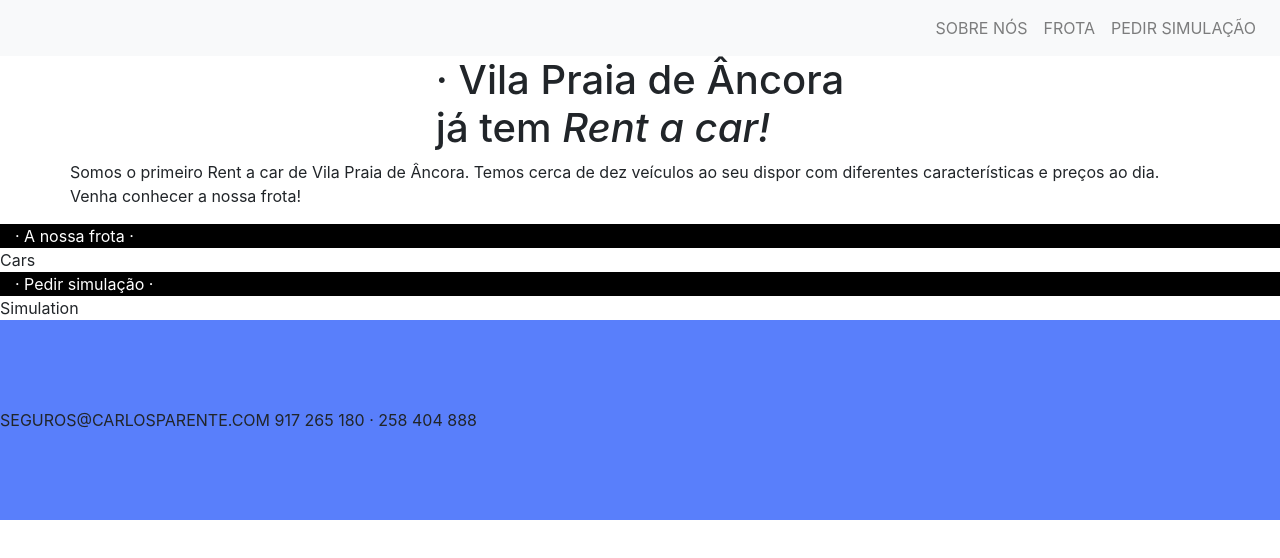
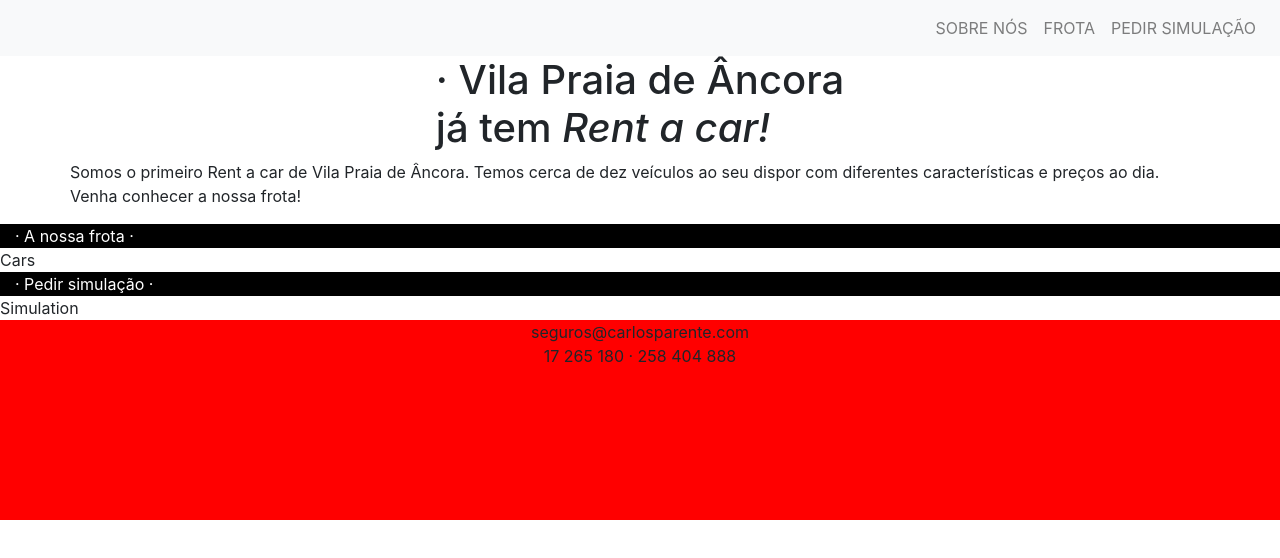
Before and after one commit to lmagoncalo/seguros-parente, a React (Create React App) app: page / in a window 1280 px wide. Shown: the top 558 px of the page. Built offline with nearby package versions, Linux system fonts and the light colour scheme.

Commit message:
Footer update

```diff
--- a/src/Components/Footer/Footer.css
+++ b/src/Components/Footer/Footer.css
@@ -0,0 +1,9 @@
+
+.menuFooter {
+    height: 200px;
+    /*background: getColor();*/
+    background: red;
+    text-align: center;
+    display: block;
+    align-items: center;
+}
--- a/src/Components/Footer/Footer.js
+++ b/src/Components/Footer/Footer.js
@@ -1,13 +1,13 @@
 import React, { Component } from 'react';
 import './Footer.css';
 import {getColor} from "../../Utils/Colors";
-import { Text } from 'react-native';
 
 class Footer extends Component {
     render() {
         return (
-            <div style={{height: "200px", background: getColor(), textAlign: 'center', display: 'flex', alignItems: 'center'}}>
-                <div>SEGUROS@CARLOSPARENTE.COM 917 265 180 · 258 404 888</div>
+            <div className='menuFooter'>
+                <div className='mail'>seguros@carlosparente.com</div>
+                <div>17 265 180 · 258 404 888</div>
             </div>
         );
     }
```
